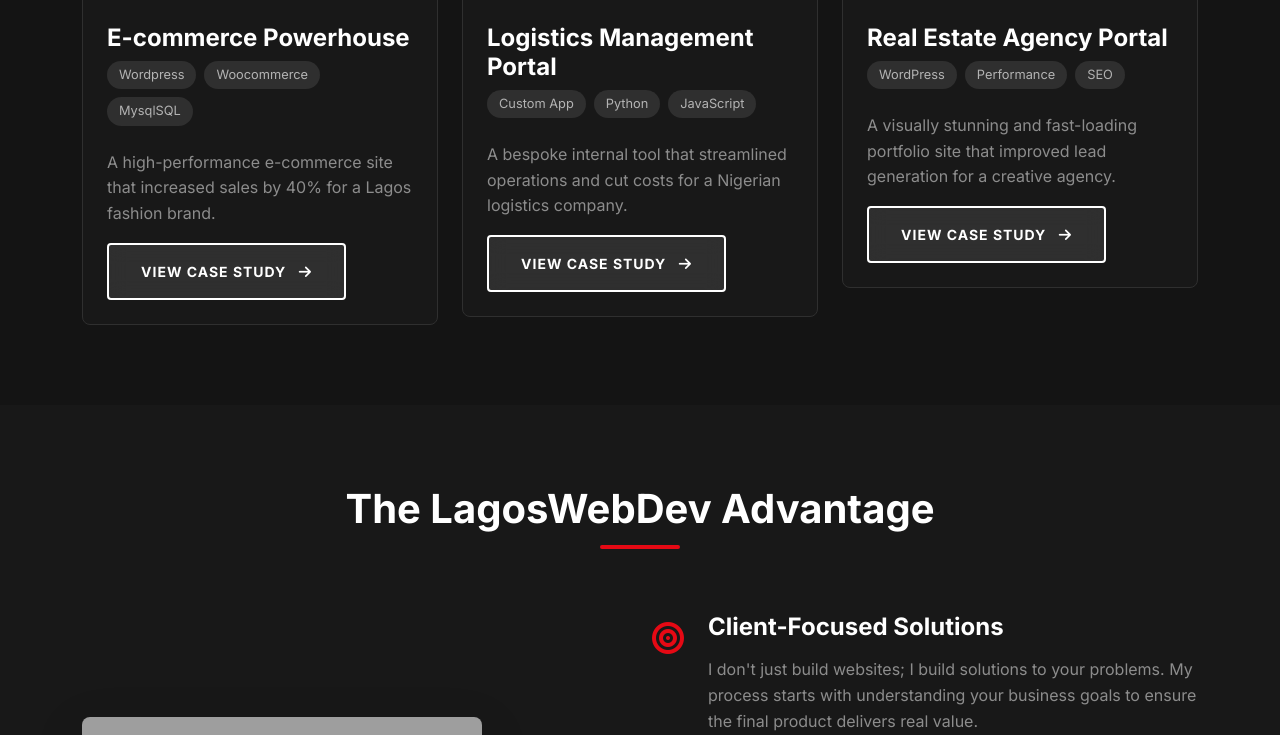
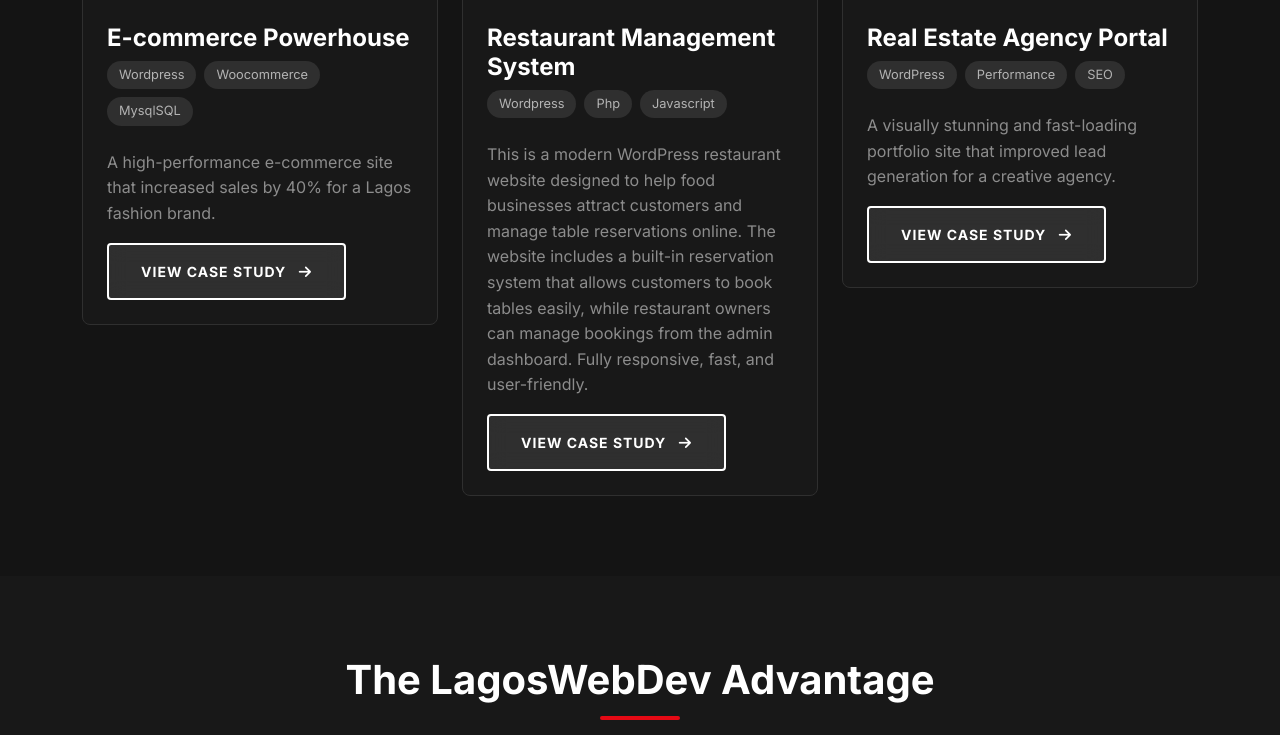
Before and after one commit to Teejayskillz/myportfolio, a Django app: page / in a window 1280 px wide. Shown: the part 1179-1914 px from the top of the page. Run offline with Django 5.2, Linux system fonts and the light colour scheme; some libraries are stand-ins or nearby versions; grey boxes are pictures that could not be loaded.

Commit message:
added restuarant pages to d home pages

```diff
--- a/templates/pages/home.html
+++ b/templates/pages/home.html
@@ -227,14 +227,14 @@
             <!-- Project 2 -->
             <div class="col-lg-4 col-md-6">
                 <div class="project-card">
-                    <div class="project-thumbnail" style="background-image: url('https://images.unsplash.com/photo-1583344654316-2d3ac14a1a6b?q=80&w=2070&auto=format&fit=crop');"></div>
+                    <div class="project-thumbnail" style="background-image: url('https://lagoswebdev.com/media/projects_images/Screenshot_from_2025-12-23_02-51-30.png');"></div>
                     <div class="project-info">
-                        <h3 class="project-title">Logistics Management Portal</h3>
+                        <h3 class="project-title">Restaurant Management System</h3>
                         <div class="project-tags mb-3">
-                            <span>Custom App</span><span>Python</span><span>JavaScript</span>
+                            <span>Wordpress</span><span>Php</span><span>Javascript</span>
                         </div>
-                        <p class="text-white-50 mb-3">A bespoke internal tool that streamlined operations and cut costs for a Nigerian logistics company.</p>
-                        <a href="#" class="btn btn-sm btn-netflix-secondary">View Case Study <i class="fas fa-arrow-right ms-2"></i></a>
+                        <p class="text-white-50 mb-3">This is a modern WordPress restaurant website designed to help food businesses attract customers and manage table reservations online. The website includes a built-in reservation system that allows customers to book tables easily, while restaurant owners can manage bookings from the admin dashboard. Fully responsive, fast, and user-friendly.</p>
+                        <a href="https://portal.lagoswebdev.com/" class="btn btn-sm btn-netflix-secondary">View Case Study <i class="fas fa-arrow-right ms-2"></i></a>
                     </div>
                 </div>
             </div>
```
